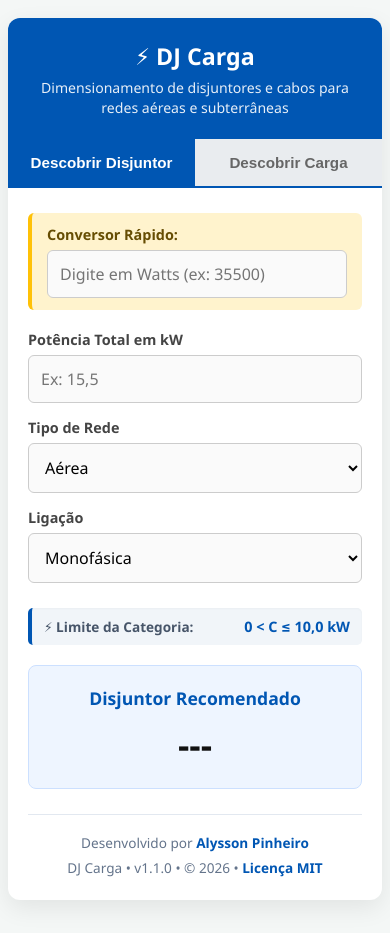
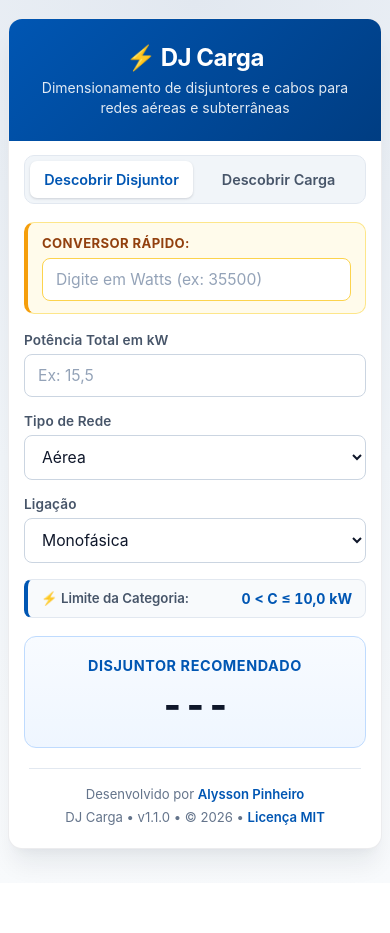
Before and after one commit to alyssonlcss/DJCarga, a plain HTML site: page index.html in a window 390 px wide. After the commit the page ends 883 px from the top, so only its background shows below. Drawn offline with Linux system fonts and the light colour scheme.

Commit message:
style: moderniza interface visual com design mais elegante e refinado

```diff
--- a/style.css
+++ b/style.css
@@ -1,17 +1,22 @@
 :root {
   --primary: #0056b3;
+  --primary-dark: #003d82;
   --primary-hover: #004494;
-  --secondary: #f4f7f6;
-  --text-dark: #333333;
-  --border: #cccccc;
+  --bg-page: #f1f5f9;
   --card-bg: #ffffff;
-  --warning-bg: #fff3cd;
-  --warning-border: #ffc107;
-  --result-bg: #eef5ff;
-  --result-border: #cce0ff;
-  --error-bg: #f8d7da;
-  --error-border: #f5c2c7;
-  --error-text: #842029;
+  --text-main: #0f172a;
+  --text-muted: #475569;
+  --text-light: #64748b;
+  --border-subtle: #e2e8f0;
+  --border-input: #cbd5e1;
+  --warning-bg: #fffbeb;
+  --warning-border: #fde68a;
+  --warning-accent: #f59e0b;
+  --warning-text: #92400e;
+  --result-border: #bfdbfe;
+  --error-bg: #fef2f2;
+  --error-border: #fecaca;
+  --error-text: #991b1b;
 }
 
 * {
@@ -19,179 +24,233 @@
 }
 
 body {
-  font-family: 'Segoe UI', -apple-system, BlinkMacSystemFont, Tahoma, Geneva, Verdana, sans-serif;
-  background-color: var(--secondary);
-  color: var(--text-dark);
+  font-family: -apple-system, BlinkMacSystemFont, 'Segoe UI', Roboto, 'Helvetica Neue', Arial, sans-serif;
+  background: radial-gradient(circle at top, #e2e8f0 0%, #f1f5f9 55%, #f8fafc 100%);
+  color: var(--text-main);
   margin: 0;
-  padding: 15px;
+  padding: 20px 15px;
   display: flex;
   justify-content: center;
   align-items: flex-start;
   min-height: 100vh;
+  -webkit-font-smoothing: antialiased;
 }
 
 .container {
   background: var(--card-bg);
-  max-width: 500px;
+  max-width: 480px;
   width: 100%;
-  border-radius: 12px;
-  box-shadow: 0 8px 24px rgba(0, 0, 0, 0.08);
+  border-radius: 16px;
+  border: 1px solid rgba(15, 23, 42, 0.08);
+  box-shadow: 0 20px 25px -5px rgba(15, 23, 42, 0.07), 0 8px 10px -6px rgba(15, 23, 42, 0.04);
   overflow: hidden;
-  margin-top: 10px;
-  margin-bottom: 25px;
+  margin-top: 8px;
+  margin-bottom: 24px;
 }
 
 .header {
-  background-color: var(--primary);
+  background: linear-gradient(135deg, var(--primary) 0%, var(--primary-dark) 100%);
   color: #ffffff;
-  padding: 22px 20px;
+  padding: 24px 22px 22px;
   text-align: center;
+  position: relative;
 }
 
 .header h1 {
   margin: 0;
-  font-size: 1.45rem;
+  font-size: 1.5rem;
   font-weight: 700;
+  letter-spacing: -0.02em;
   display: flex;
   align-items: center;
   justify-content: center;
-  gap: 10px;
+  gap: 8px;
 }
 
 .header p.subtitle {
   margin: 6px 0 0 0;
-  font-size: 0.88rem;
-  color: rgba(255, 255, 255, 0.9);
+  font-size: 0.875rem;
+  color: rgba(255, 255, 255, 0.88);
   font-weight: 400;
-  line-height: 1.4;
+  line-height: 1.45;
 }
 
+/* Abas estilo Segmented Control */
 .tabs {
   display: flex;
-  background: #e9ecef;
-  border-bottom: 2px solid var(--primary);
+  background: #f1f5f9;
+  padding: 5px;
+  margin: 18px 20px 0;
+  border-radius: 10px;
+  border: 1px solid var(--border-subtle);
+  gap: 4px;
 }
 
 .tab-button {
   flex: 1;
-  padding: 15px 10px;
+  padding: 10px 12px;
   border: none;
-  background: none;
-  font-size: 0.95rem;
+  border-radius: 7px;
+  background: transparent;
+  font-size: 0.9rem;
   font-weight: 600;
-  color: #666666;
+  color: var(--text-muted);
   cursor: pointer;
-  transition: all 0.2s ease-in-out;
+  transition: all 0.2s cubic-bezier(0.4, 0, 0.2, 1);
+  font-family: inherit;
 }
 
-.tab-button:hover {
-  background: #d3d9df;
+.tab-button:hover:not(.active) {
+  color: var(--text-main);
+  background: rgba(255, 255, 255, 0.55);
 }
 
 .tab-button.active {
-  background: var(--primary);
-  color: #ffffff;
+  background: #ffffff;
+  color: var(--primary);
+  box-shadow: 0 1px 3px rgba(15, 23, 42, 0.1), 0 1px 2px rgba(15, 23, 42, 0.06);
 }
 
 .tab-content {
   display: none;
-  padding: 25px 20px;
+  padding: 20px 20px 22px;
+  animation: fadeSlideIn 0.2s ease-out;
 }
 
 .tab-content.active {
   display: block;
 }
 
+@keyframes fadeSlideIn {
+  from {
+    opacity: 0;
+    transform: translateY(4px);
+  }
+  to {
+    opacity: 1;
+    transform: translateY(0);
+  }
+}
+
 .form-row {
   display: flex;
-  gap: 15px;
+  gap: 12px;
   margin-bottom: 12px;
 }
 
 .form-group {
   flex: 1;
-  margin-bottom: 15px;
+  margin-bottom: 16px;
+}
+
+.form-row .form-group {
+  margin-bottom: 4px;
 }
 
 label {
   display: block;
   margin-bottom: 6px;
   font-weight: 600;
-  font-size: 0.9rem;
-  color: #444444;
+  font-size: 0.85rem;
+  color: var(--text-muted);
+  letter-spacing: 0.01em;
 }
 
 input,
 select {
   width: 100%;
-  padding: 12px;
-  border: 1px solid var(--border);
-  border-radius: 6px;
-  font-size: 1rem;
-  background-color: #fafafa;
-  transition: border-color 0.25s ease, box-shadow 0.25s ease;
+  padding: 11px 13px;
+  border: 1px solid var(--border-input);
+  border-radius: 8px;
+  font-size: 0.98rem;
+  color: var(--text-main);
+  background-color: #ffffff;
+  transition: border-color 0.2s ease, box-shadow 0.2s ease, background-color 0.2s ease;
   font-family: inherit;
+}
+
+input::placeholder {
+  color: #94a3b8;
+}
+
+input:hover,
+select:hover {
+  border-color: #94a3b8;
 }
 
 input:focus,
 select:focus {
   border-color: var(--primary);
   outline: none;
-  box-shadow: 0 0 0 3px rgba(0, 86, 179, 0.2);
-  background-color: #ffffff;
+  box-shadow: 0 0 0 3px rgba(0, 86, 179, 0.14);
 }
 
+/* Conversor Rápido */
 .converter-box {
   background: var(--warning-bg);
-  border-left: 4px solid var(--warning-border);
-  padding: 12px 15px;
-  border-radius: 6px;
-  margin-bottom: 20px;
-  font-size: 0.9rem;
+  border: 1px solid var(--warning-border);
+  border-left: 4px solid var(--warning-accent);
+  padding: 12px 14px;
+  border-radius: 10px;
+  margin-bottom: 18px;
 }
 
 .converter-box label {
   font-weight: 700;
-  display: block;
-  margin-bottom: 6px;
-  color: #664d03;
+  font-size: 0.82rem;
+  text-transform: uppercase;
+  letter-spacing: 0.03em;
+  color: var(--warning-text);
+  margin-bottom: 7px;
+}
+
+.converter-box input {
+  background-color: #ffffff;
+  border-color: #fcd34d;
+}
+
+.converter-box input:focus {
+  border-color: var(--warning-accent);
+  box-shadow: 0 0 0 3px rgba(245, 158, 11, 0.18);
 }
 
 /* Informações dinâmicas de limites */
 .limits-info {
-  background-color: #f1f5f9;
+  background-color: #f8fafc;
+  border: 1px solid var(--border-subtle);
   border-left: 4px solid var(--primary);
-  padding: 9px 12px;
-  border-radius: 5px;
-  font-size: 0.85rem;
-  margin-top: -2px;
-  margin-bottom: 20px;
+  padding: 10px 13px;
+  border-radius: 8px;
+  font-size: 0.83rem;
+  margin-top: 4px;
+  margin-bottom: 18px;
   display: flex;
   justify-content: space-between;
   align-items: center;
   flex-wrap: wrap;
   gap: 6px;
-  box-shadow: inset 0 1px 2px rgba(0, 0, 0, 0.03);
 }
 
 .limits-info span {
-  color: #475569;
+  color: var(--text-muted);
   font-weight: 600;
 }
 
 .limits-info strong {
   color: var(--primary);
-  font-size: 0.9rem;
+  font-size: 0.88rem;
+  font-variant-numeric: tabular-nums;
 }
 
+/* Card de Resultado */
 .result-box {
-  margin-top: 20px;
-  padding: 20px;
-  background: var(--result-bg);
-  border-radius: 8px;
+  margin-top: 18px;
+  padding: 20px 18px;
+  background: linear-gradient(180deg, #f8fbff 0%, #eff6ff 100%);
+  border-radius: 12px;
   text-align: center;
   border: 1px solid var(--result-border);
-  transition: all 0.3s ease;
+  transition: all 0.25s ease;
 }
 
 .result-box.error {
@@ -201,8 +260,11 @@ select:focus {
 }
 
 .result-box h3 {
-  margin: 0 0 10px 0;
-  font-size: 1.1rem;
+  margin: 0 0 8px 0;
+  font-size: 0.9rem;
+  font-weight: 700;
+  text-transform: uppercase;
+  letter-spacing: 0.04em;
   color: var(--primary);
 }
 
@@ -211,66 +273,75 @@ select:focus {
 }
 
 .main-result {
-  font-size: 2.2rem;
+  font-size: 2.3rem;
   font-weight: 800;
   margin: 0;
-  color: #111111;
+  color: var(--text-main);
+  letter-spacing: -0.02em;
+  font-variant-numeric: tabular-nums;
   word-break: break-word;
 }
 
 .result-box.error .main-result {
   color: var(--error-text);
-  font-size: 1.3rem;
+  font-size: 1.2rem;
   font-weight: 700;
+  letter-spacing: normal;
 }
 
 .error-detail {
-  font-size: 0.92rem;
-  margin-top: 10px;
+  font-size: 0.88rem;
+  margin-top: 12px;
   margin-bottom: 0;
   line-height: 1.5;
-  color: #58151c;
-  background: rgba(255, 255, 255, 0.7);
-  padding: 8px 12px;
-  border-radius: 6px;
+  color: #7f1d1d;
+  background: rgba(255, 255, 255, 0.78);
+  padding: 10px 12px;
+  border-radius: 8px;
   text-align: left;
-  border: 1px solid rgba(132, 32, 41, 0.15);
+  border: 1px solid rgba(185, 28, 28, 0.14);
 }
 
 .sub-results {
-  margin-top: 15px;
+  margin-top: 16px;
   display: flex;
-  justify-content: space-around;
-  background: #ffffff;
-  padding: 12px;
-  border-radius: 6px;
-  box-shadow: inset 0 2px 4px rgba(0, 0, 0, 0.05);
+  gap: 10px;
 }
 
 .sub-results div {
+  flex: 1;
+  background: #ffffff;
+  padding: 11px 10px;
+  border-radius: 8px;
+  border: 1px solid #dbeafe;
   text-align: center;
+  box-shadow: 0 1px 2px rgba(15, 23, 42, 0.04);
 }
 
 .sub-results span {
   display: block;
-  font-size: 0.8rem;
-  color: #666666;
+  font-size: 0.74rem;
+  font-weight: 600;
+  color: var(--text-light);
   text-transform: uppercase;
+  letter-spacing: 0.04em;
   margin-bottom: 4px;
 }
 
 .sub-results strong {
-  font-size: 1.1rem;
+  font-size: 1.05rem;
   color: var(--primary);
+  font-variant-numeric: tabular-nums;
 }
 
+/* Rodapé */
 .footer-note {
-  font-size: 0.85rem;
-  color: #64748b;
+  font-size: 0.82rem;
+  color: var(--text-light);
   text-align: center;
   margin: 0 20px;
-  padding: 18px 0 22px 0;
-  border-top: 1px solid #e2e8f0;
+  padding: 16px 0 20px;
+  border-top: 1px solid var(--border-subtle);
   display: flex;
   flex-direction: column;
   gap: 4px;
@@ -297,11 +368,12 @@ select:focus {
   left: 0;
   width: 100%;
   height: 100%;
-  background: rgba(0, 0, 0, 0.6);
+  background: rgba(15, 23, 42, 0.6);
+  backdrop-filter: blur(4px);
   z-index: 1000;
   justify-content: center;
   align-items: center;
-  animation: fadeIn 0.3s ease;
+  animation: fadeIn 0.25s ease;
   padding: 15px;
 }
 
@@ -316,23 +388,23 @@ select:focus {
 
 .install-content {
   background: #ffffff;
-  padding: 25px;
-  border-radius: 12px;
+  padding: 24px;
+  border-radius: 16px;
   width: 100%;
   max-width: 360px;
   text-align: center;
-  box-shadow: 0 10px 25px rgba(0, 0, 0, 0.3);
+  box-shadow: 0 20px 25px -5px rgba(0, 0, 0, 0.25);
 }
 
 .install-content h3 {
   margin-top: 0;
   color: var(--primary);
-  font-size: 1.3rem;
+  font-size: 1.25rem;
 }
 
 .install-content p {
-  font-size: 0.95rem;
-  color: #555555;
+  font-size: 0.92rem;
+  color: var(--text-muted);
   margin-bottom: 20px;
   line-height: 1.5;
 }
@@ -345,14 +417,15 @@ select:focus {
 
 .btn-install,
 .btn-cancel {
-  padding: 12px 20px;
+  padding: 11px 18px;
   border: none;
-  border-radius: 6px;
-  font-weight: bold;
+  border-radius: 8px;
+  font-weight: 600;
   cursor: pointer;
   width: 100%;
-  font-size: 0.95rem;
+  font-size: 0.92rem;
   transition: background-color 0.2s ease;
+  font-family: inherit;
 }
 
 .btn-install {
@@ -365,20 +438,29 @@ select:focus {
 }
 
 .btn-cancel {
-  background: #e0e0e0;
-  color: #333333;
+  background: #e2e8f0;
+  color: var(--text-main);
 }
 
 .btn-cancel:hover {
-  background: #d4d4d4;
+  background: #cbd5e1;
 }
 
 @media (max-width: 480px) {
   body {
-    padding: 8px;
+    padding: 10px 8px;
+  }
+  .container {
+    border-radius: 14px;
+  }
+  .tabs {
+    margin: 14px 15px 0;
+  }
+  .tab-content {
+    padding: 18px 15px 20px;
   }
   .form-row {
     flex-direction: column;
-    gap: 0;
+    gap: 12px;
   }
 }
--- a/sw.js
+++ b/sw.js
@@ -1,9 +1,9 @@
 /**
  * Service Worker - DJ Carga
- * Versão 1.1.1 - Suporte Offline Completo com Licença e Rodapé
+ * Versão 1.1.2 - Suporte Offline Completo e Visual Refinado
  */
 
-const CACHE_NAME = 'djcarga-v1.1.1';
+const CACHE_NAME = 'djcarga-v1.1.2';
 
 const STATIC_ASSETS = [
   '/',
```
